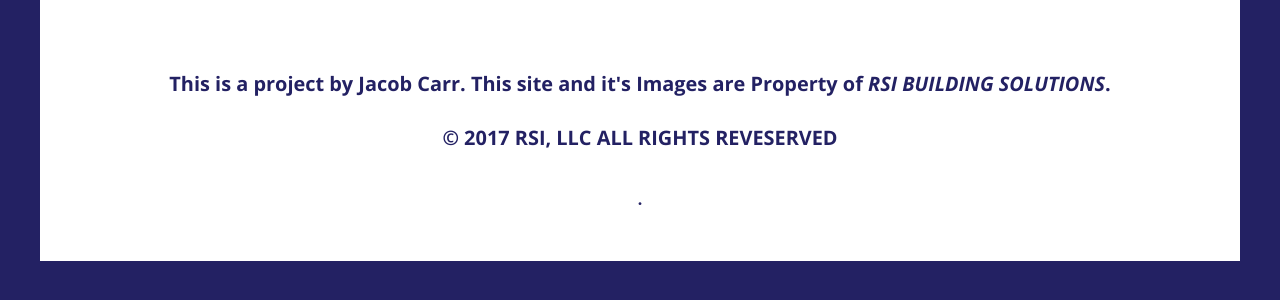
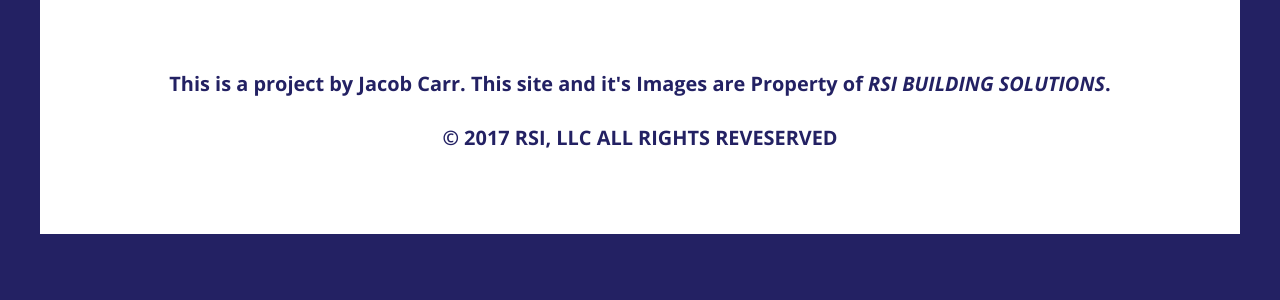
Before and after one commit to Godsborn92/360-Pano-Vr-Walkthrough, a plain HTML site: page index.html in a window 1280 px wide. Shown: the part 872-1172 px from the top of the page. After the commit the page ends 1146 px from the top, so only its background shows below. Drawn offline with nearby package versions, Linux system fonts and the light colour scheme.

Commit message:
Footer update
small tweek

```diff
--- a/index.html
+++ b/index.html
@@ -228,7 +228,7 @@
   </div>
 </div>
 <img src="https://media.glassdoor.com/sqll/295660/rsi-home-products-squarelogo.png" alt="RSI Logo" class="bottomright" /></div>
- <div class="box footer"><div class="footnav"><h5>This is a project by Jacob Carr. This site and it's Images are Property of <em>RSI BUILDING SOLUTIONS</em>.<br /><wbr></br>&copy; 2017</wbr> <strong><wbr>RSI, LLC</wbr> <wbr>ALL RIGHTS REVESERVED</wbr></h5></strong>.</div>
+ <div class="box footer"><div class="footnav"><h5>This is a project by Jacob Carr. This site and it's Images are Property of <em>RSI BUILDING SOLUTIONS</em>.<br /><wbr></br>&copy; 2017</wbr> <strong><wbr>RSI, LLC</wbr> <wbr>ALL RIGHTS REVESERVED</wbr></h5></strong></div>
 </div>
 <script  src="js/index2.js"></script>
 
```
